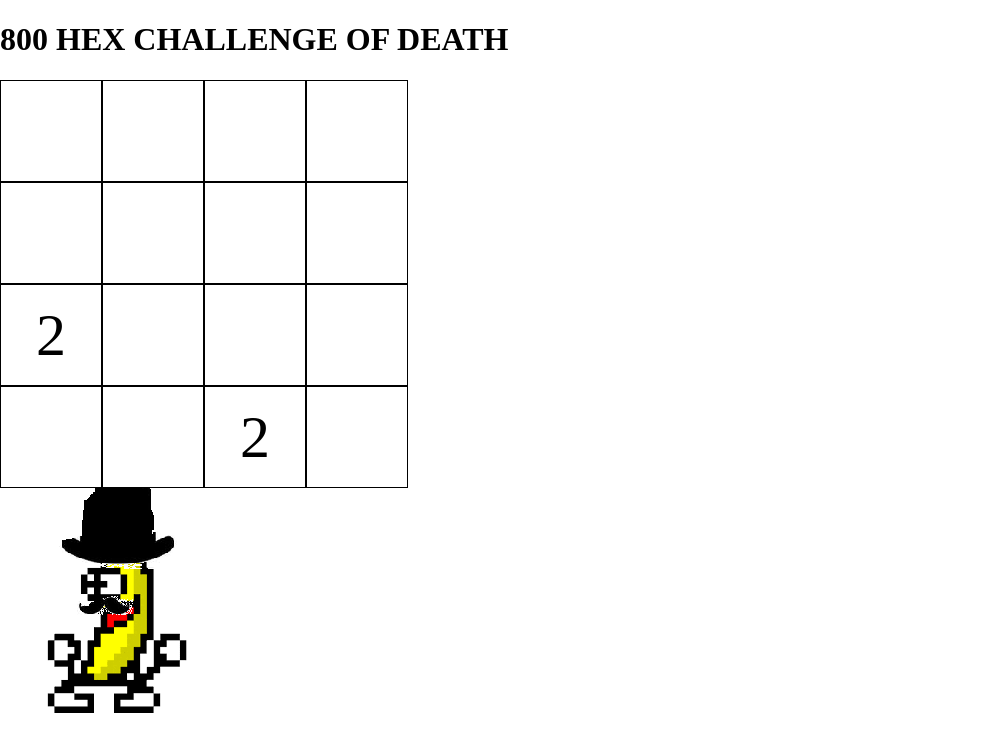
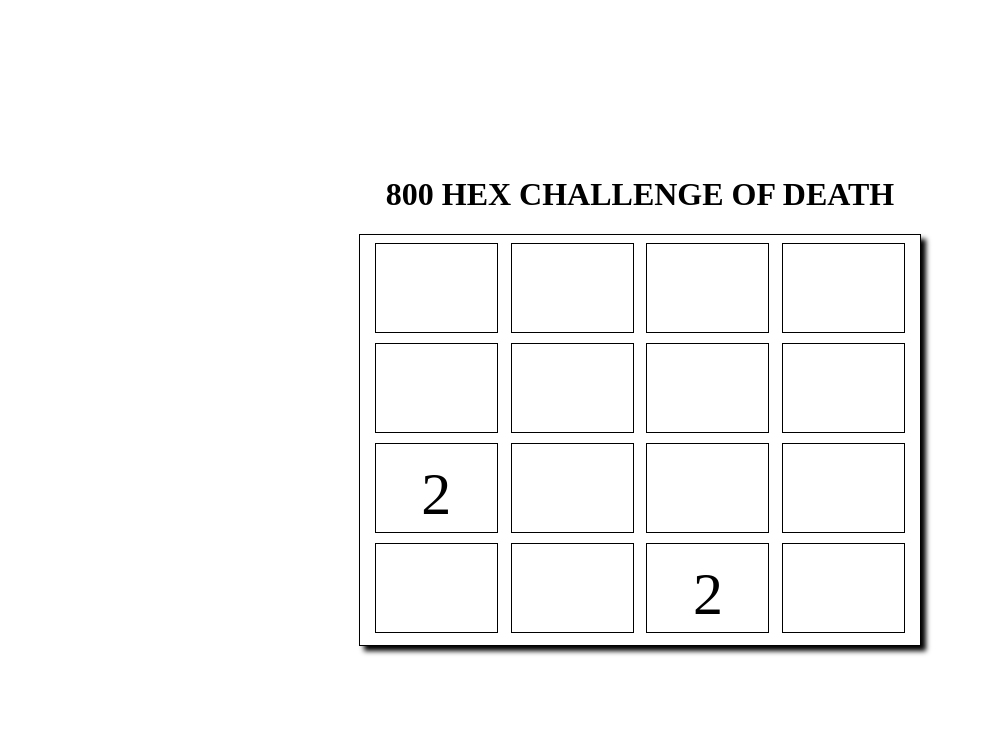
Before and after one commit to HHEDTech/800, a React app: page / in a window 1280 px wide. Shown: the top 752 px of the page, without its empty margins (0-993 px from the left). Built offline with nearby package versions, Linux system fonts and the light colour scheme.

Commit message:
Nice presentation of game board

```diff
--- a/index.html
+++ b/index.html
@@ -9,6 +9,6 @@
   <body>
     <main id="root"></main>
     <script src="./build/bundle.js"></script>
-    <img src="./src/assets/banana-hat.png" />
+    <!-- <img src="./src/assets/banana-hat.png" /> -->
   </body>
 </html>
--- a/src/client/App.jsx
+++ b/src/client/App.jsx
@@ -1,9 +1,11 @@
-import React, { Component, useState } from 'react';
+import React, { Component, useState, useEffect } from 'react';
 import { render } from 'react-dom';
 import { useDispatch } from 'react-redux';
+
 import * as types from './actions/actionTypes';
 import actions from './actions/actions';
 import Board from './components/Board.jsx';
+import Nav from './components/Nav.jsx';
 
 const App = () => {
   const [press, setPressed] = useState(false);
@@ -26,29 +28,16 @@ const App = () => {
     console.log(keys[e.keyCode]);
     dispatch(actions.move(keys[e.keyCode]));
   };
+  useEffect(() => {
+    document.addEventListener('keydown', keyDownHandle);
+  }, []);
 
   return (
-    <div onKeyDown={keyDownHandle} tabIndex={0}>
-      <h1>800 HEX CHALLENGE OF DEATH</h1>
+    <div className="container">
+      <Nav />
       <Board />
     </div>
   );
 };
 
-class Row extends Component {
-  constructor() {
-    super();
-  }
-
-  render() {
-    const boxes = [];
-    for (let i = 0; i < 4; i++) {
-      boxes.push(
-        <Box key={'Box' + i} text={this.props.state[i + 4 * this.props.row]} />
-      );
-    }
-    return <div className="row">{boxes}</div>;
-  }
-}
-
 export default App;
--- a/src/client/components/Board.jsx
+++ b/src/client/components/Board.jsx
@@ -3,11 +3,13 @@ import { render } from 'react-dom';
 import { useSelector } from 'react-redux';
 import * as types from '../actions/actionTypes';
 import Box from './Box.jsx';
-import store from '../store.js';
 
 const Board = () => {
-  const boardArr = useSelector((state) => state.boxes.board);
-  console.log(boardArr);
+  const boardArr = useSelector((state) => {
+    console.log('State', state);
+    return state.boxes.board;
+  });
+  console.log('boardArr -> ', boardArr);
   const boxes = boardArr.map((box, idx) => (
     <Box key={`box-${idx}`} number={box} />
   ));
--- a/src/client/components/Box.jsx
+++ b/src/client/components/Box.jsx
@@ -2,7 +2,6 @@ import React, { Component } from 'react';
 import { render } from 'react-dom';
 
 const Box = (props) => {
-  return <div id="box">{props.number}</div>;
+  return <div className="box">{props.number}</div>;
 };
-
 export default Box;
--- /dev/null
+++ b/src/client/components/Nav.jsx
@@ -0,0 +1,10 @@
+import React from 'react';
+
+export default function Nav() {
+  // Need to add login stuff
+  return (
+    <div className="nav">
+      <h1>800 HEX CHALLENGE OF DEATH</h1>
+    </div>
+  );
+}
--- a/src/client/styles.scss
+++ b/src/client/styles.scss
@@ -4,16 +4,29 @@ body {
 
 .container {
   padding: 0 2.5%;
+  display: flex;
+  justify-content: center;
+  align-items: center;
+  flex-direction: column;
+  height: 100vh;
 }
 .board {
-  display: grid;
-  width: 408px;
-  height: 408px;
-  grid-template-columns: 1fr 1fr 1fr 1fr;
+  display: flex;
+  flex-wrap: wrap;
+  justify-content: space-evenly;
+  top: 50px;
+  width: 50%;
+  max-width: 550px;
+  height: 50%;
+  padding: 5px 5px;
+  //grid-template-columns: 1fr 1fr 1fr 1fr;
+  border: 1px solid black;
+  box-shadow: 5px 5px 5px black;
 }
-#box {
-  height: 100px;
-  width: 100px;
+.box {
+  margin: 3px;
+  height: 22%;
+  width: 22%;
   border: 1px solid black;
   font-size: 60px;
   text-align: center;
```
